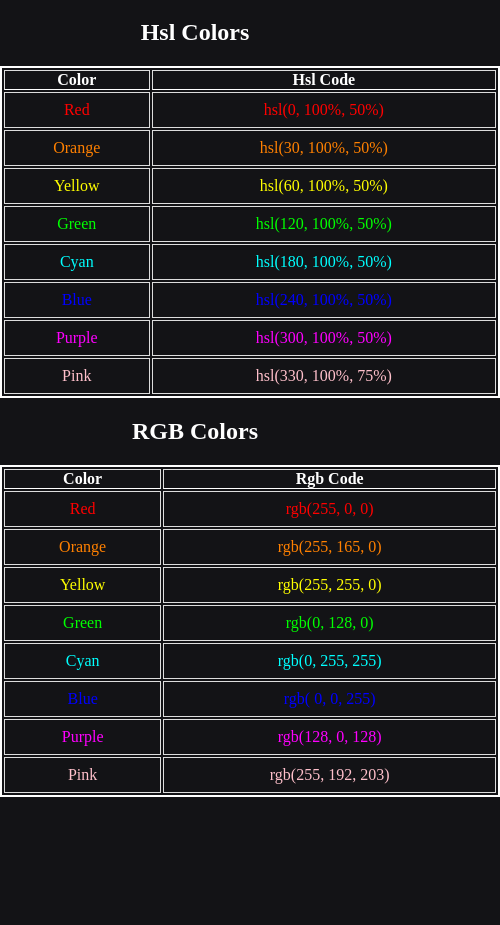
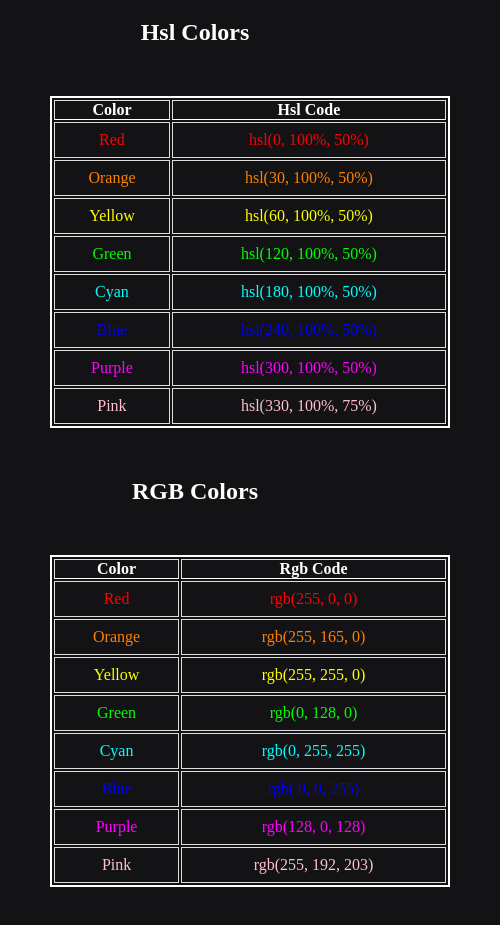
Before and after one commit to ashraf00963/cheastsheetcolor, a plain HTML site: page index.html in a window 390 px wide. Shown: the part 61-986 px from the top of the page, 500 px wide, since content can reach past the window. Before the commit the page ends 858 px from the top, so only its background shows below. Drawn offline with Linux system fonts and the light colour scheme.

Commit message:
phone site test

```diff
--- a/styles.css
+++ b/styles.css
@@ -18,6 +18,13 @@ table {
     width: 500px;
     margin: 0 auto;
     padding: 0;
+}
+
+@media only screen and (max-width: 767px) {
+    table {
+        width: 400px;
+        margin: 50px;
+    }
 }
 
 thead{
```
